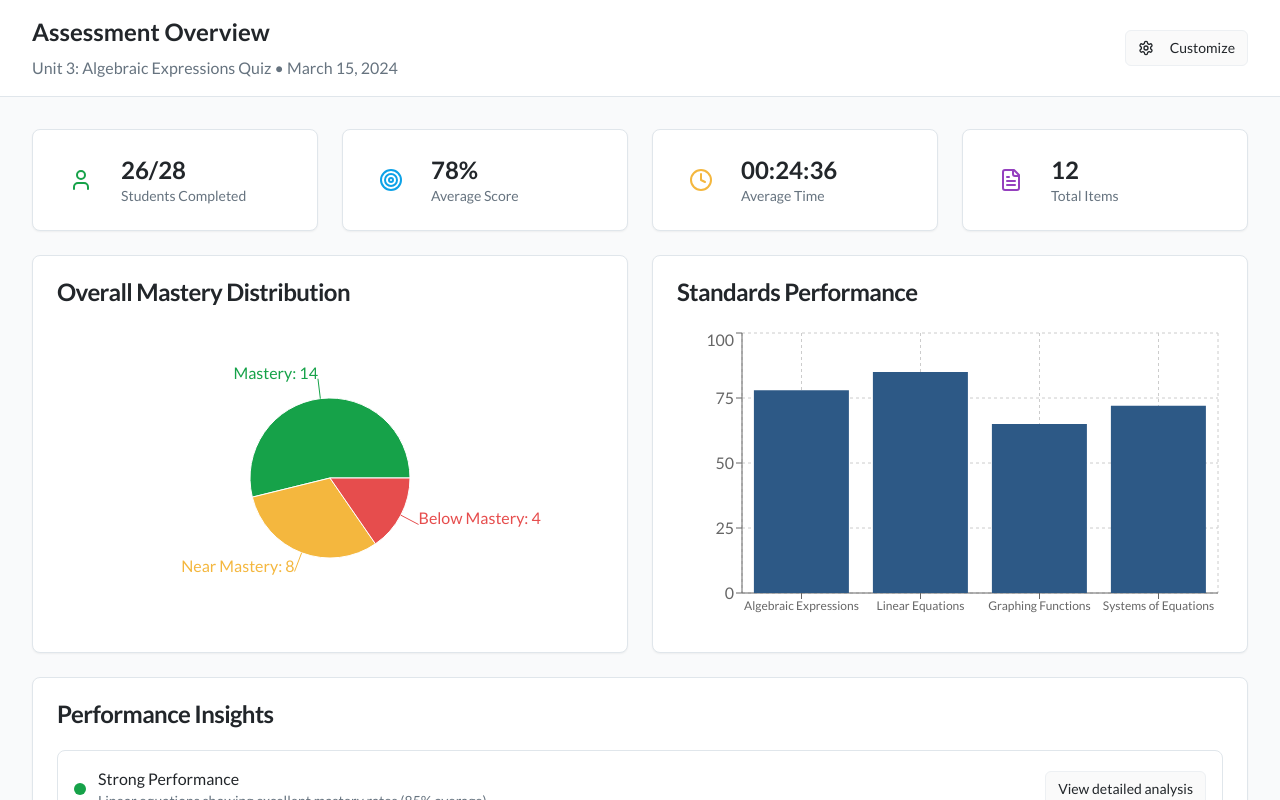
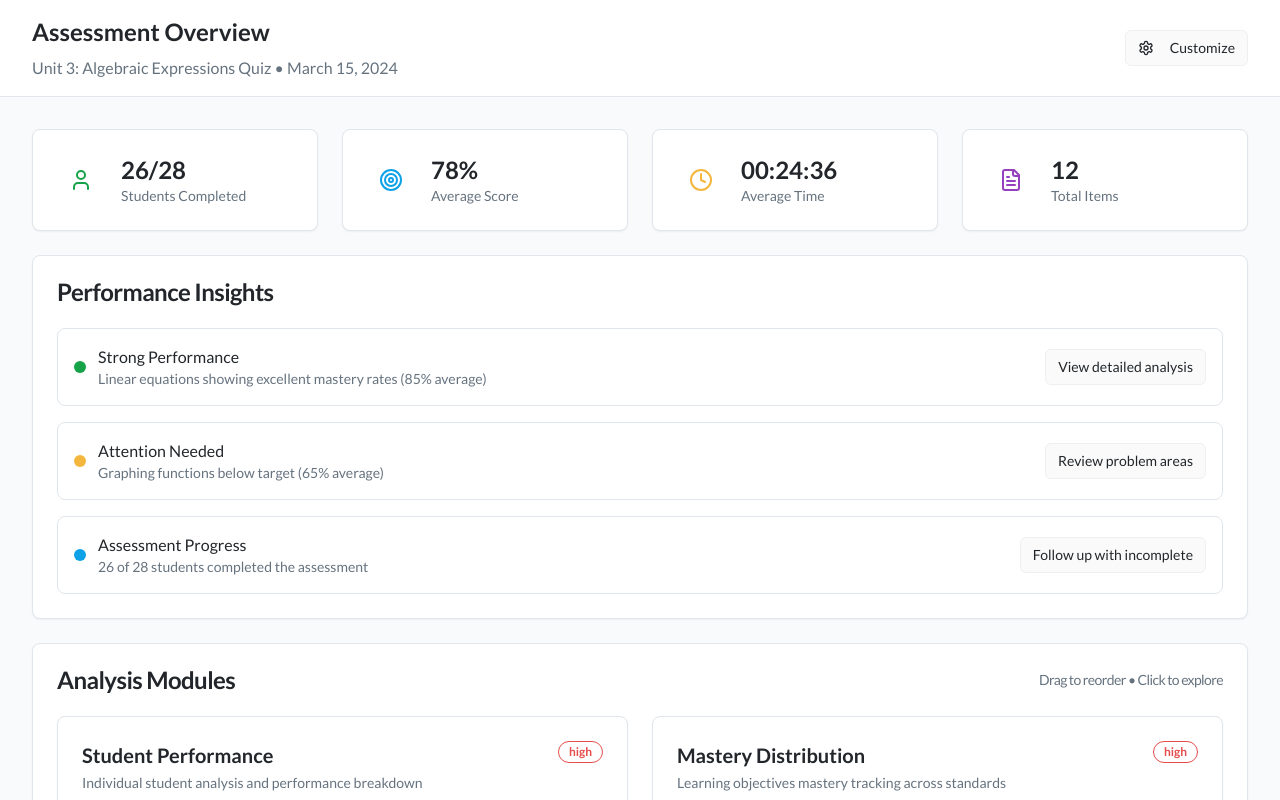
Before and after one commit to MikeBlom/ams-quiz-report, a React (Vite) app: page / in a window 1280 px wide. Shown: the top 800 px of the page. Built offline with nearby package versions, Linux system fonts and the light colour scheme.

Commit message:
Remove unwanted widgets
Remove the "Overall Mastery Distribution" and "Standards Performance" widgets from the Assessment Overview page.

```diff
--- a/src/pages/Index.tsx
+++ b/src/pages/Index.tsx
@@ -274,57 +274,6 @@ const Index = () => {
           })}
         </div>
 
-        {/* Performance Overview Charts */}
-        <div className="grid grid-cols-1 lg:grid-cols-2 gap-6">
-          {/* Mastery Distribution Pie Chart */}
-          <Card>
-            <CardHeader>
-              <CardTitle>Overall Mastery Distribution</CardTitle>
-            </CardHeader>
-            <CardContent>
-              <ResponsiveContainer width="100%" height={300}>
-                <PieChart>
-                  <Pie
-                    data={masteryOverview}
-                    cx="50%"
-                    cy="50%"
-                    outerRadius={80}
-                    dataKey="value"
-                    label={({ name, value }) => `${name}: ${value}`}
-                  >
-                    {masteryOverview.map((entry, index) => (
-                      <Cell key={`cell-${index}`} fill={entry.color} />
-                    ))}
-                  </Pie>
-                  <Tooltip />
-                </PieChart>
-              </ResponsiveContainer>
-            </CardContent>
-          </Card>
-
-          {/* Standards Performance Bar Chart */}
-          <Card>
-            <CardHeader>
-              <CardTitle>Standards Performance</CardTitle>
-            </CardHeader>
-            <CardContent>
-              <ResponsiveContainer width="100%" height={300}>
-                <BarChart data={standardsPerformance}>
-                  <CartesianGrid strokeDasharray="3 3" />
-                  <XAxis
-                    dataKey="standard"
-                    tick={{ fontSize: 12 }}
-                    interval={0}
-                  />
-                  <YAxis />
-                  <Tooltip />
-                  <Bar dataKey="score" fill="hsl(var(--primary))" />
-                </BarChart>
-              </ResponsiveContainer>
-            </CardContent>
-          </Card>
-        </div>
-
         {/* Performance Insights */}
         <Card>
           <CardHeader>
```
